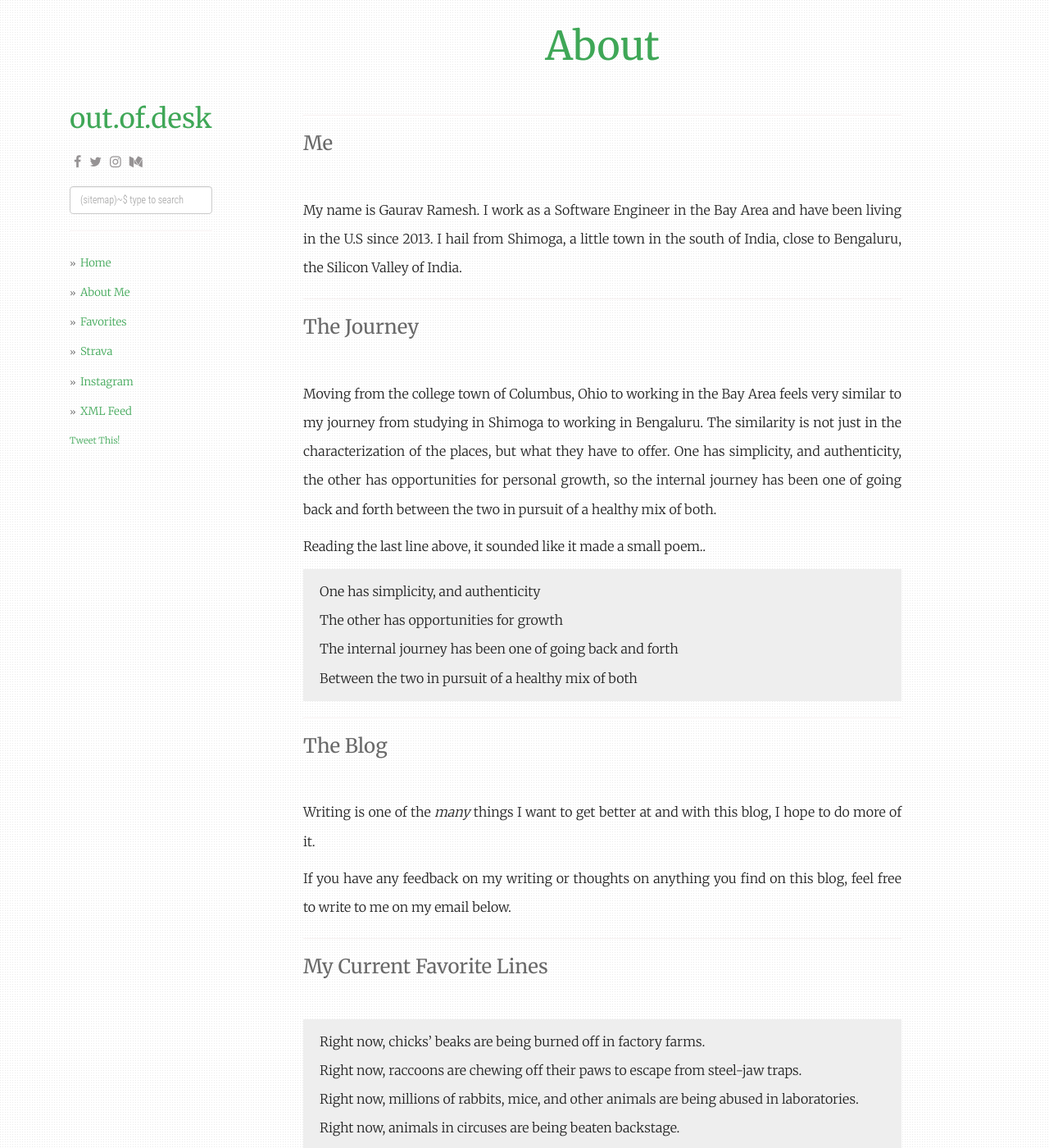
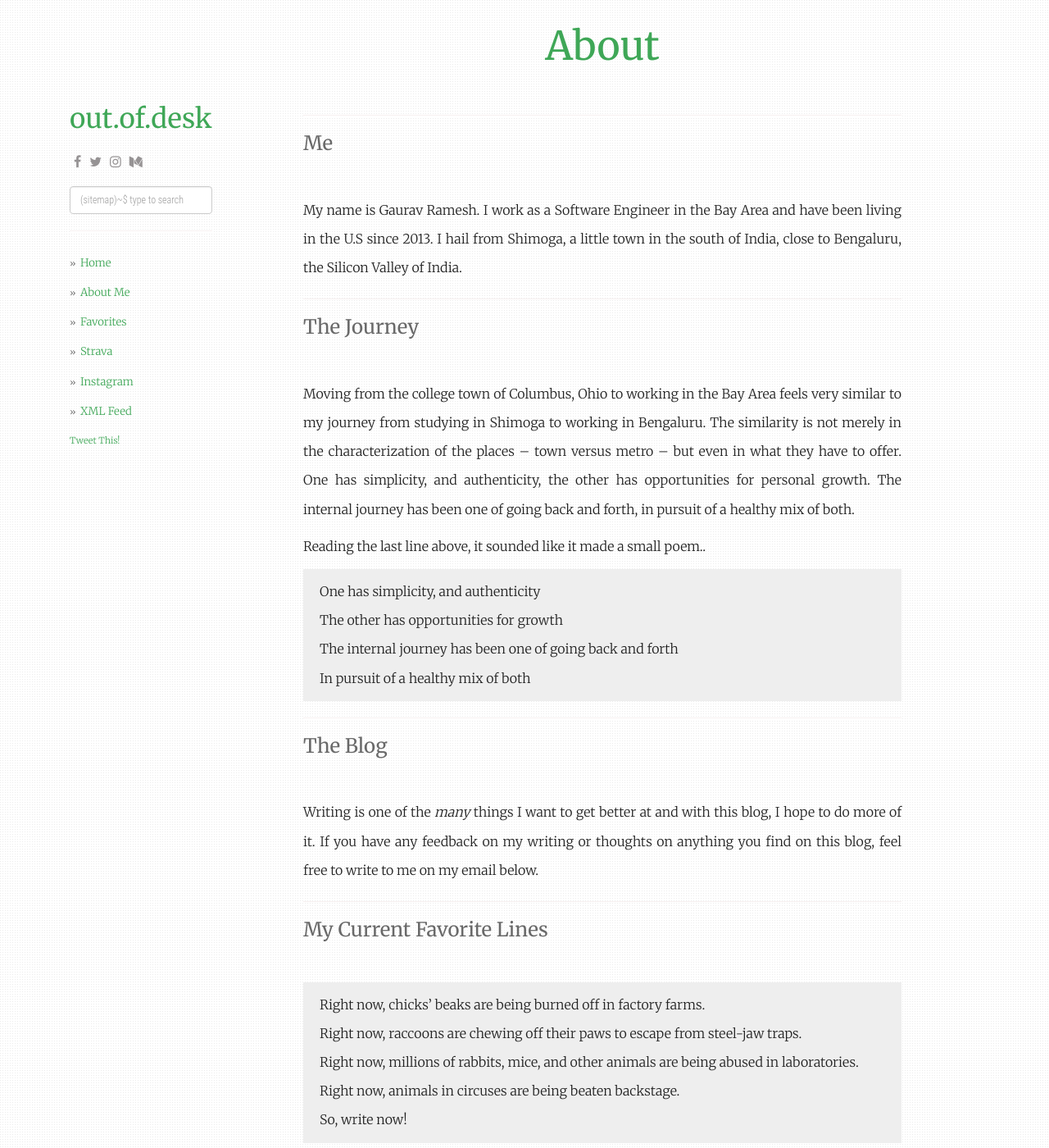
Before and after one commit to outofdesk/outofdesk.github.io, a Jekyll site: the page built from about.md, in a window 1280 px wide and 1400 px high. Shown: the whole window at 82% size. Built offline with Jekyll 4.4.1, drawn with Linux system fonts in a browser that asks for light colours; nearby versions of some CDN libraries; comment, search, counter and statistics services are not loaded.

Commit message:
update about

```diff
--- a/about.md
+++ b/about.md
@@ -14,7 +14,7 @@
 ### The Journey
 <br/>
 
-Moving from the college town of Columbus, Ohio to working in the Bay Area feels very similar to my journey from studying in Shimoga to working in Bengaluru. The similarity is not just in the characterization of the places, but what they have to offer. One has simplicity, and authenticity, the other has opportunities for personal growth, so the internal journey has been one of going back and forth between the two in pursuit of a healthy mix of both.
+Moving from the college town of Columbus, Ohio to working in the Bay Area feels very similar to my journey from studying in Shimoga to working in Bengaluru. The similarity is not merely in the characterization of the places -- town versus metro -- but even in what they have to offer. One has simplicity, and authenticity, the other has opportunities for personal growth. The internal journey has been one of going back and forth, in pursuit of a healthy mix of both.
 
 Reading the last line above, it sounded like it made a small poem..
 
@@ -22,7 +22,7 @@
 One has simplicity, and authenticity <br/>
 The other has opportunities for growth <br/>
 The internal journey has been one of going back and forth <br/>
-Between the two in pursuit of a healthy mix of both <br/>
+In pursuit of a healthy mix of both <br/>
 </blockquote>
 
 *****
@@ -30,9 +30,7 @@
 ### The Blog
 <br/>
 
-Writing is one of the *many* things I want to get better at and with this blog, I hope to do more of it.
-
-If you have any feedback on my writing or thoughts on anything you find on this blog, feel free to write to me on my email below.
+Writing is one of the *many* things I want to get better at and with this blog, I hope to do more of it. If you have any feedback on my writing or thoughts on anything you find on this blog, feel free to write to me on my email below.
 
 *****
 
```
Also changed, not shown: 3 other files.
